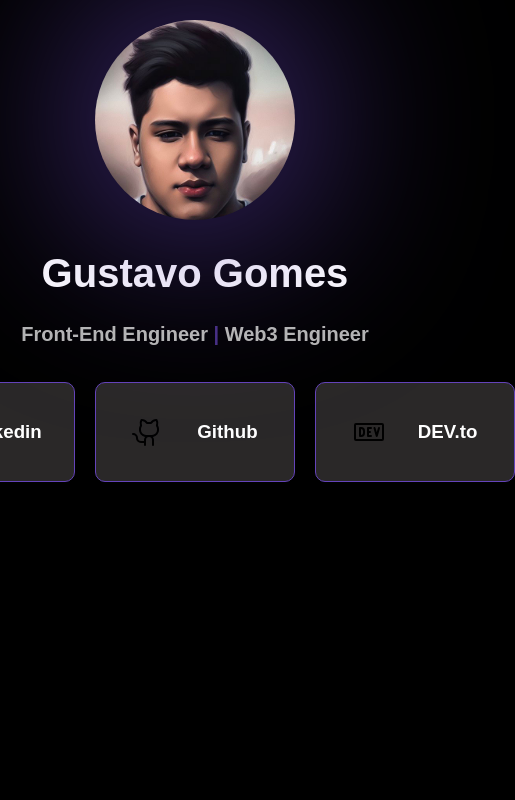
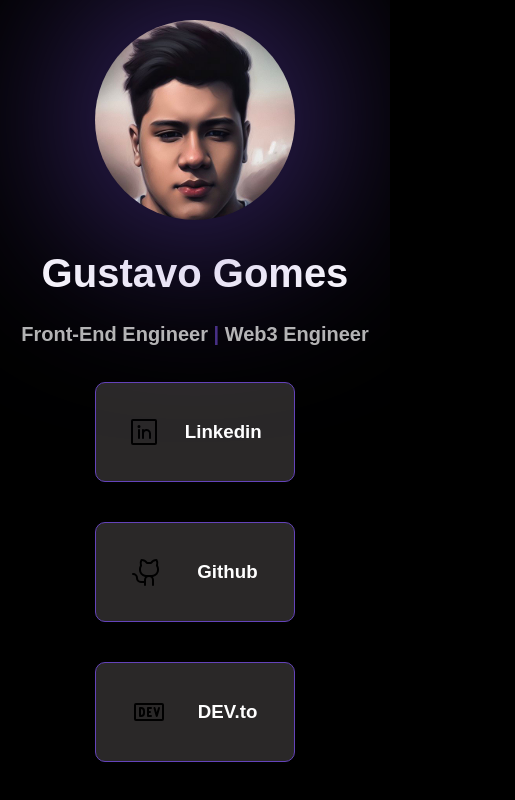
Before and after one commit to GustavoGJesus/my-website, a Next.js app: page / in a window 390 px wide. Shown: the top 800 px of the page, 515 px wide, since content can reach past the window. Built offline with nearby package versions, Linux system fonts and the light colour scheme.

Commit message:
fix: adjust responsive

```diff
--- a/src/components/card/card.module.css
+++ b/src/components/card/card.module.css
@@ -1,11 +1,8 @@
 .container {
   display: flex;
+  flex-direction: column;
   justify-content: center;
   gap: 20px;
-
-  @media (min-width:721px){
-    flex-direction: column;
-  }
 }
 
 .content {
```
